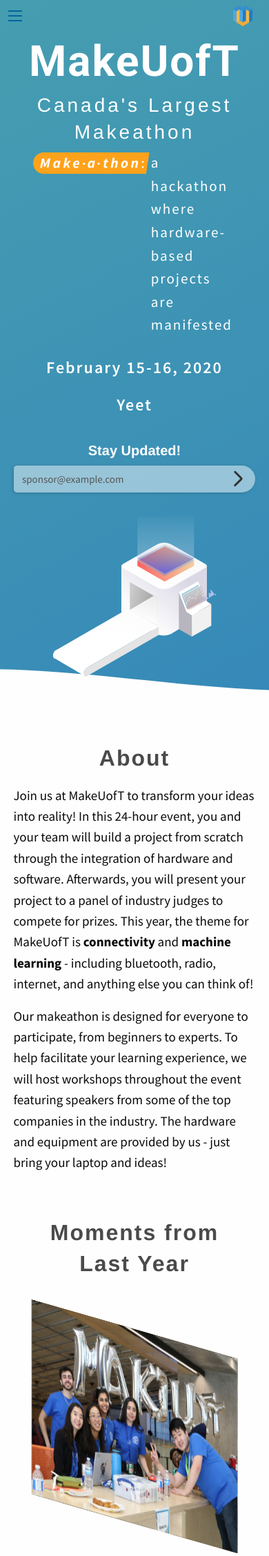
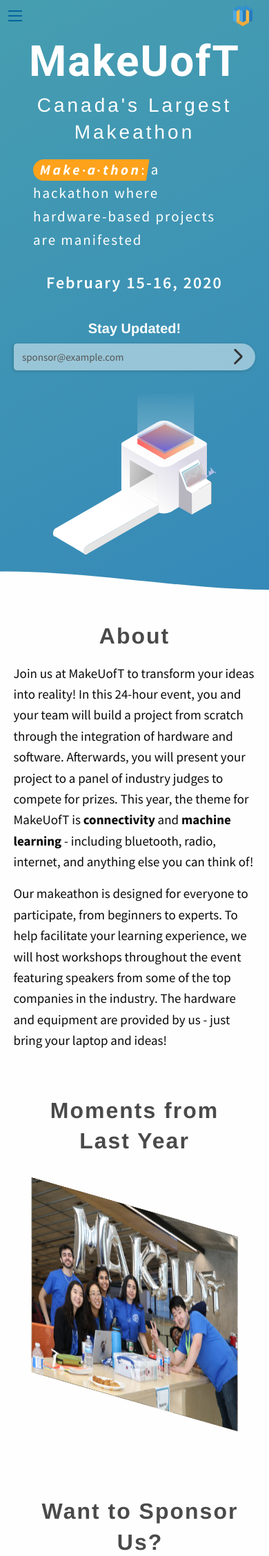
Before and after one commit to grahamhoyes/makeuoft-site-2.0, a Flask app: page / in a window 390 px wide. Shown: the top 2256 px of the page at 69% size. Run offline with Flask 2, Linux system fonts and the light colour scheme; some libraries are stand-ins or nearby versions.

Commit message:
Made definition div more responsive

```diff
--- a/application/static/styles/css/styles.css
+++ b/application/static/styles/css/styles.css
@@ -12,17 +12,12 @@ h1 {
     text-align: center;
     font-weight: bold;
 }
-h2 {
-  /* text-align: center;} */ }
 h3 {
   font-size: 30px; }
-
 h4 {
-  font-size: 20px;
-  }
+  font-size: 20px; }
 p {
-  font-size: 19px;
-}
+  font-size: 19px; }
 
 .button {
   background-color: #2CA0AF; }
@@ -57,7 +52,7 @@ a.anchor {
 
 .makeuoft-defn {
   display: flex;
-  margin-bottom: 10px;
+  margin: 10px 0;
 }
 .defn-term {
   height: 32px;
@@ -96,6 +91,17 @@ a.anchor {
   .section-headings {
     font-size: 32px;
     letter-spacing: 2px;
+  }
+
+  .makeuoft-defn {
+    display: block;
+  }
+
+  .defn-text {
+    line-height: 34px;
+  }
+  .defn-term {
+    float: left;
   }
 }
 
--- a/application/templates/home/index.html
+++ b/application/templates/home/index.html
@@ -77,7 +77,6 @@
                     </div>
 
                     <p class="date-text">February 15-16, 2020</p>
-                    <p class="date-text">Yeet</p>
 
                     <!--<h2>Registration closes on January 31!</h2>-->
                     <h4 class="stay-updated-title">Stay Updated!</h4>
```
